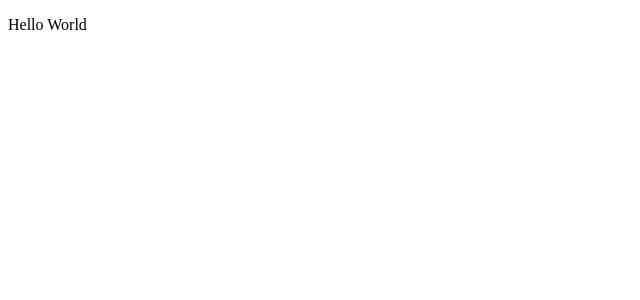
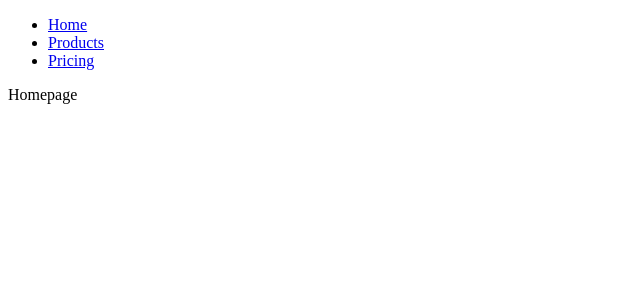
Before and after one commit to usama-365/worldwise, a React (Vite) app: page / in a window 1280 px wide. Shown: the top 300 px of the page, without its empty margins (0-640 px from the left). Built offline with nearby package versions, Linux system fonts and the light colour scheme.

Commit message:
Integrated react router library for SPA

```diff
--- a/package.json
+++ b/package.json
@@ -10,8 +10,12 @@
     "preview": "vite preview"
   },
   "dependencies": {
+    "localforage": "^1.10.0",
+    "match-sorter": "^6.3.1",
     "react": "^18.2.0",
-    "react-dom": "^18.2.0"
+    "react-dom": "^18.2.0",
+    "react-router-dom": "^6.15.0",
+    "sort-by": "^1.2.0"
   },
   "devDependencies": {
     "@types/react": "^18.2.15",
--- a/src/App.tsx
+++ b/src/App.tsx
@@ -1,5 +1,34 @@
-function App() {
-  return <p>Hello World</p>;
+import { createBrowserRouter, RouterProvider } from "react-router-dom";
+
+import { HomePage } from "./pages/HomePage";
+import { ErrorPage } from "./pages/ErrorPage";
+import { ROUTES } from "./utils/routes.utils";
+import { RootLayout } from "./layouts/RootLayout";
+import { ProductsPage } from "./pages/ProductsPage";
+import { PricingPage } from "./pages/PricingPage";
+
+const router = createBrowserRouter([
+  {
+    path: ROUTES.HOME_PAGE,
+    element: <RootLayout />,
+    errorElement: <ErrorPage />,
+    children: [
+      {
+        index: true,
+        element: <HomePage />,
+      },
+      {
+        path: ROUTES.PRODUCTS_PAGE,
+        element: <ProductsPage />,
+      },
+      {
+        path: ROUTES.PRICING_PAGE,
+        element: <PricingPage />,
+      },
+    ],
+  },
+]);
+
+export default function App() {
+  return <RouterProvider router={router} />;
 }
-
-export default App;
--- /dev/null
+++ b/src/components/navbar/Navbar.tsx
@@ -0,0 +1,21 @@
+import { NavLink } from "react-router-dom";
+
+import { ROUTES } from "../../utils/routes.utils";
+
+export function Navbar() {
+  return (
+    <nav>
+      <ul>
+        <li>
+          <NavLink to={ROUTES.HOME_PAGE}>Home</NavLink>
+        </li>
+        <li>
+          <NavLink to={ROUTES.PRODUCTS_PAGE}>Products</NavLink>
+        </li>
+        <li>
+          <NavLink to={ROUTES.PRICING_PAGE}>Pricing</NavLink>
+        </li>
+      </ul>
+    </nav>
+  );
+}
--- /dev/null
+++ b/src/layouts/RootLayout.tsx
@@ -0,0 +1,12 @@
+import { Outlet } from "react-router-dom";
+
+import { Navbar } from "../components/navbar/Navbar";
+
+export function RootLayout() {
+  return (
+    <>
+      <Navbar />
+      <Outlet />
+    </>
+  );
+}
--- a/src/main.tsx
+++ b/src/main.tsx
@@ -1,5 +1,6 @@
 import React from "react";
 import ReactDOM from "react-dom/client";
+
 import App from "./App.tsx";
 
 ReactDOM.createRoot(document.getElementById("root")!).render(
--- /dev/null
+++ b/src/pages/ErrorPage.tsx
@@ -0,0 +1,3 @@
+export function ErrorPage() {
+  return <p>Not found</p>;
+}
--- /dev/null
+++ b/src/pages/HomePage.tsx
@@ -0,0 +1,3 @@
+export function HomePage() {
+  return <p>Homepage</p>;
+}
--- /dev/null
+++ b/src/pages/PricingPage.tsx
@@ -0,0 +1,3 @@
+export function PricingPage() {
+  return <p>Pricing page</p>;
+}
--- /dev/null
+++ b/src/pages/ProductsPage.tsx
@@ -0,0 +1,3 @@
+export function ProductsPage() {
+  return <p>Products page</p>;
+}
--- /dev/null
+++ b/src/utils/routes.utils.ts
@@ -0,0 +1,5 @@
+export const ROUTES = {
+  HOME_PAGE: "/",
+  PRODUCTS_PAGE: "/products",
+  PRICING_PAGE: "/pricing",
+};
```
Also changed, not shown: 1 other file (tests, documents, lock files or other folders).
